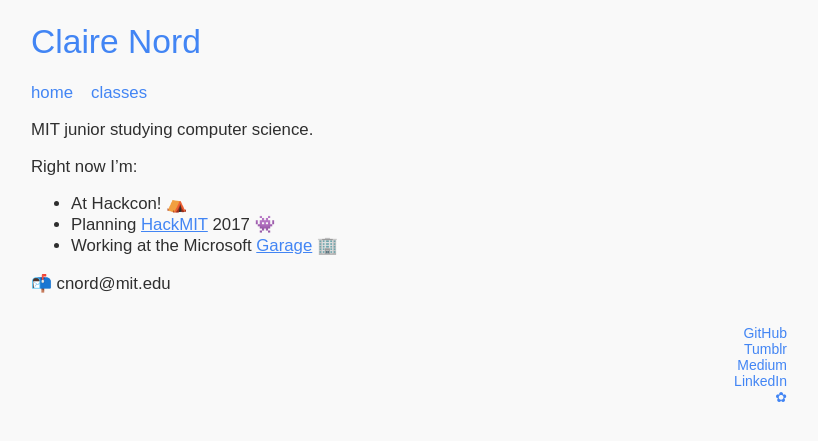
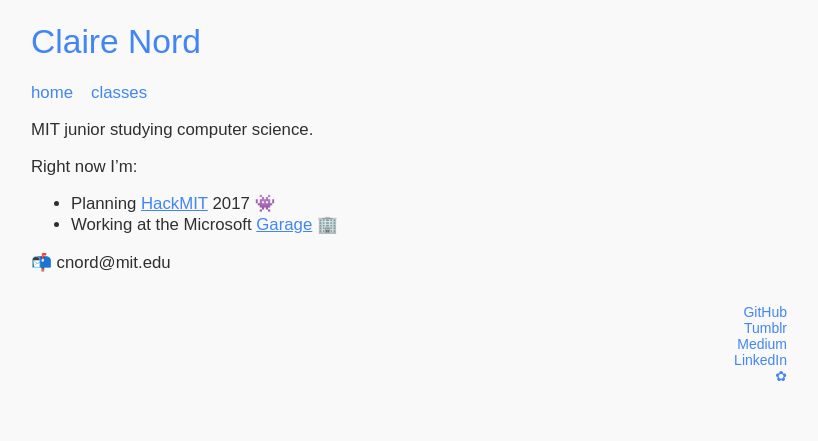
Before and after one commit to cmnord/cmnord.github.io, a Jekyll site: the page built from pages/index.md, in a window 1280 px wide. Shown: the top 441 px of the page, without its empty margins (231-1049 px from the left). Built offline with Jekyll 4.4.1, drawn with Linux system fonts in a browser that asks for light colours; nearby versions of some CDN libraries; emoji names are drawn with the system emoji font.

Commit message:
Update index.md

```diff
--- a/pages/index.md
+++ b/pages/index.md
@@ -8,7 +8,6 @@ MIT junior studying computer science.
 
 Right now I'm:
 
-- At Hackcon! :tent:
 - Planning [HackMIT][hack] 2017 :space_invader:
 - Working at the Microsoft [Garage][garage] :office:
 
```
Also changed, not shown: other parts of pages/index.md (+0 -1 lines).
